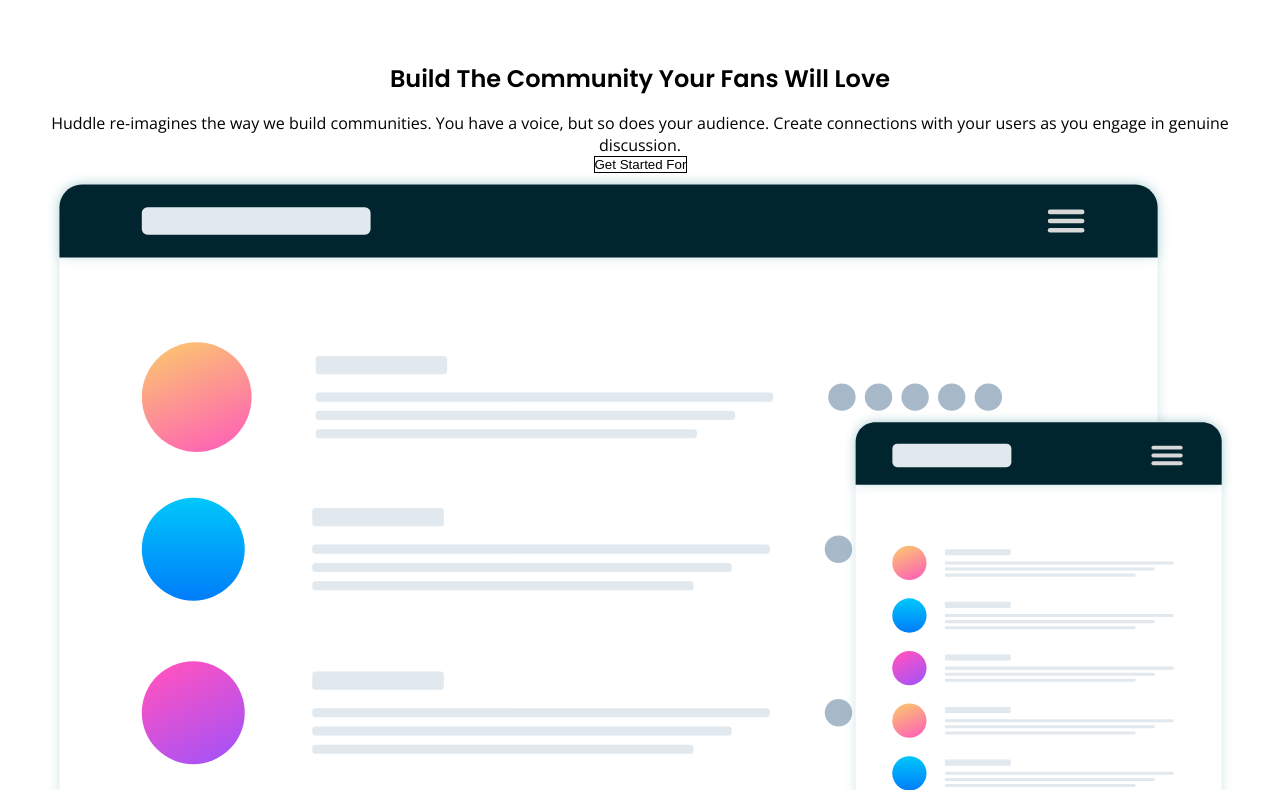
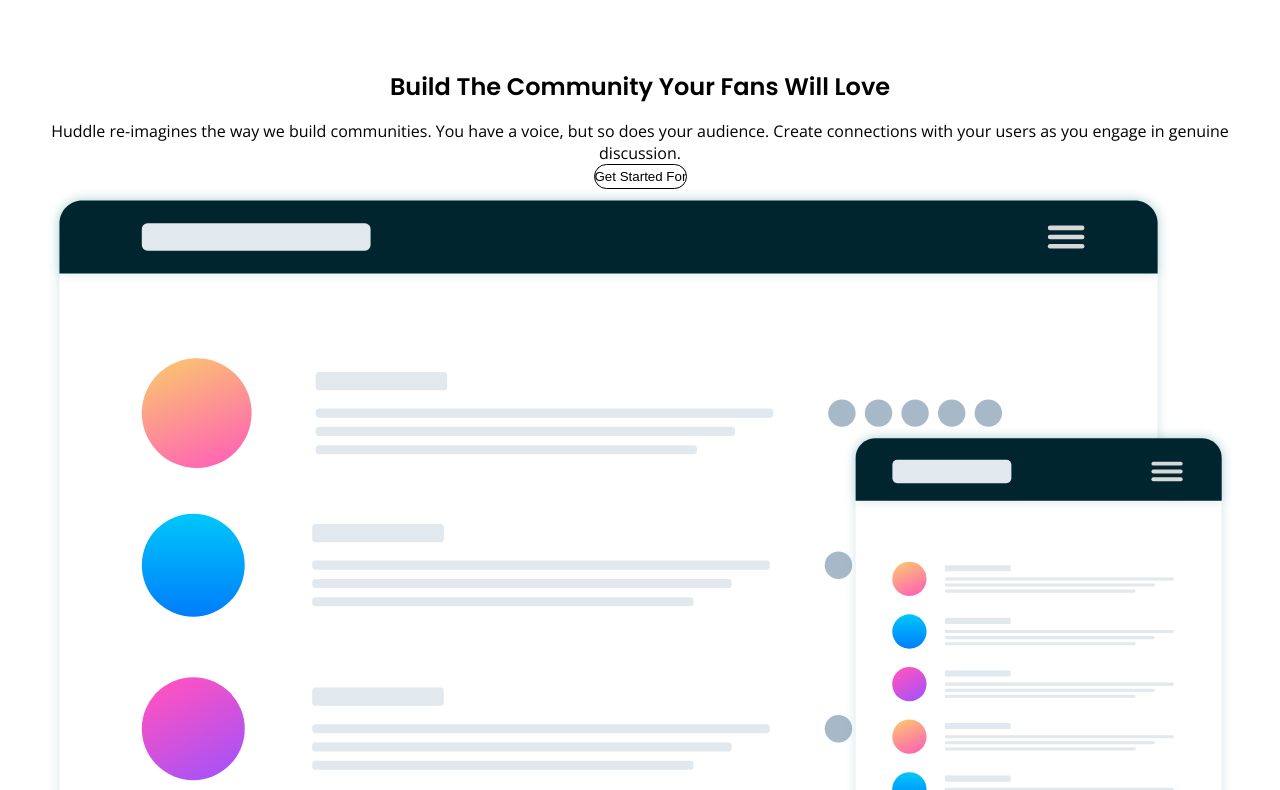
Before and after one commit to vitormarcal/huddle-landing-page-with-alternating-feature-blocks, a plain HTML site: page index.html in a window 1280 px wide. Shown: the part 68-858 px from the top of the page. Drawn offline with nearby package versions, Linux system fonts and the light colour scheme.

Commit message:
add height and border-radius

```diff
--- a/scss/main.scss
+++ b/scss/main.scss
@@ -26,7 +26,9 @@
 
 .button {
   border: 1px solid black;
+  border-radius: 20px;
   width: 93px;
+  height: 25px;
 }
 
 //end resets css
```
Also changed, not shown: scss/main.css, 1 other file.
